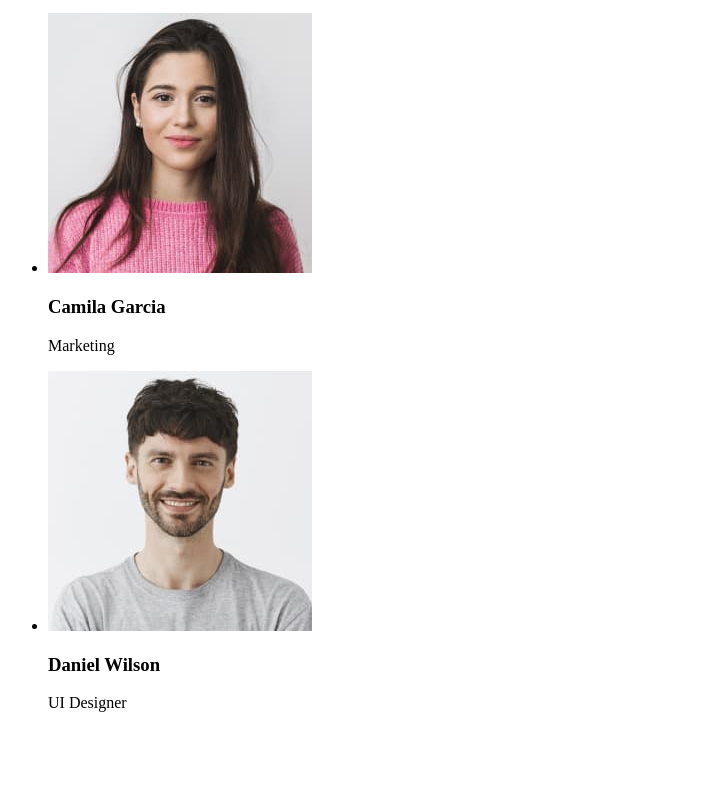
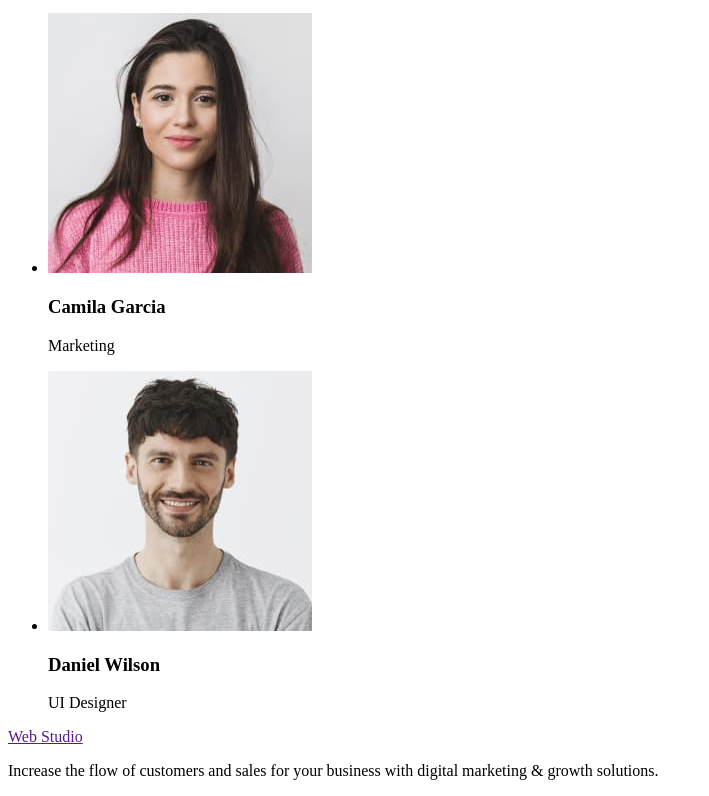
Before and after one commit to Granyons/goit-markup-hw-01, a plain HTML site: page index.html in a window 1280 px wide. Shown: the part 1362-2158 px from the top of the page, without its empty margins (0-709 px from the left). Before the commit the page ends 2090 px from the top, so only its background shows below. Drawn offline with Linux system fonts and the light colour scheme.

Commit message:
add-fotter_text

```diff
--- a/index.html
+++ b/index.html
@@ -9,7 +9,7 @@
 <!-- page head-->
     <header>
         <!--logo & navigation-->
-        <a href=""> <span>Web</span> <span>Studio</span>  </a>
+        <a href=""> <span>Web</span> <span>Studio</span> </a>
         <nav>
             <ul>
                 <li><a href="">Studio</a></li>
@@ -90,6 +90,8 @@
 <!--page footer-->
     <footer>
 
+        <a href=""> <span>Web</span> <span>Studio</span> </a>
+        <p>Increase the flow of customers and sales for your business with digital marketing & growth solutions.</p>
 
     </footer>
 </body>
```
